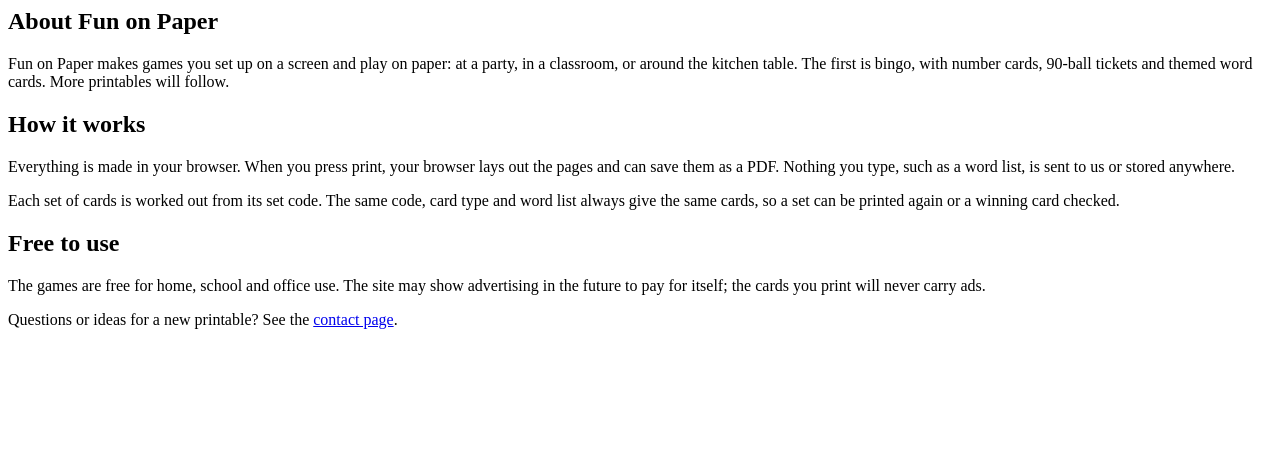
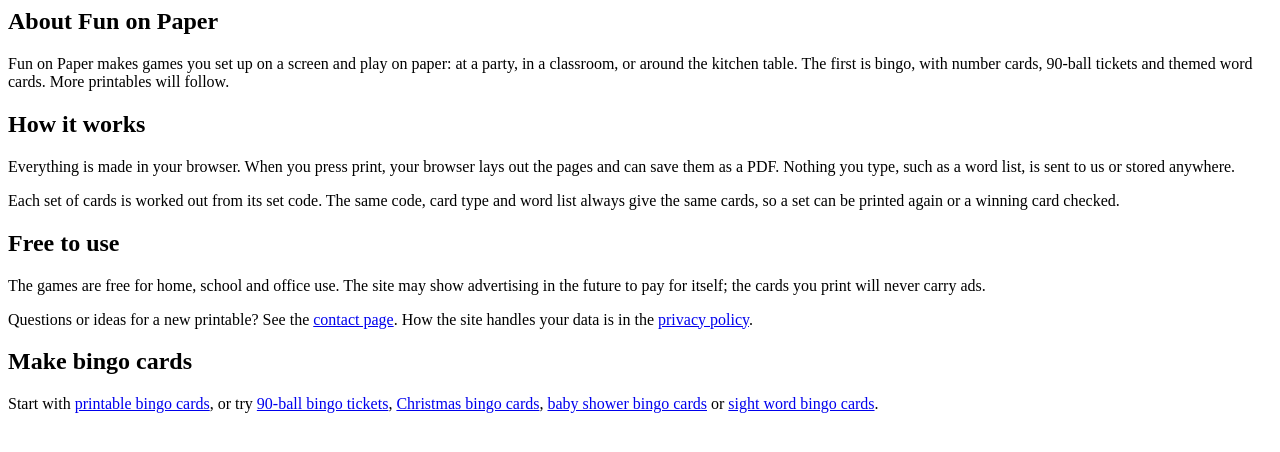
Before and after one commit to kozzan/funonpaper, a plain HTML site: page site/pages/about/index.html in a window 1280 px wide. Drawn offline with Linux system fonts and the light colour scheme.

Commit message:
feat: link about, contact, privacy and bingo pages from the home page and related pages (#5)
Co-authored-by: site-network agent <agent@site-network.invalid>

```diff
--- a/site/pages/about/index.html
+++ b/site/pages/about/index.html
@@ -19,7 +19,14 @@ priority: 0.3
     <h2>Free to use</h2>
     <p>The games are free for home, school and office use. The site may show advertising in the
     future to pay for itself; the cards you print will never carry ads.</p>
-    <p>Questions or ideas for a new printable? See the <a href="/contact/">contact page</a>.</p>
+    <p>Questions or ideas for a new printable? See the <a href="/contact/">contact page</a>.
+    How the site handles your data is in the <a href="/privacy/">privacy policy</a>.</p>
+    <h2>Make bingo cards</h2>
+    <p>Start with <a href="/printable-bingo-cards/">printable bingo cards</a>, or try
+    <a href="/90-ball-bingo-tickets/">90-ball bingo tickets</a>,
+    <a href="/christmas-bingo-cards/">Christmas bingo cards</a>,
+    <a href="/baby-shower-bingo-cards/">baby shower bingo cards</a> or
+    <a href="/classroom-bingo-cards/">sight word bingo cards</a>.</p>
   </div>
 </section>
 
```
Also changed, not shown: site/pages/contact/index.html (+2 -0 lines), site/pages/index.html (+2 -0 lines), site/pages/privacy/index.html (+2 -1 lines).
